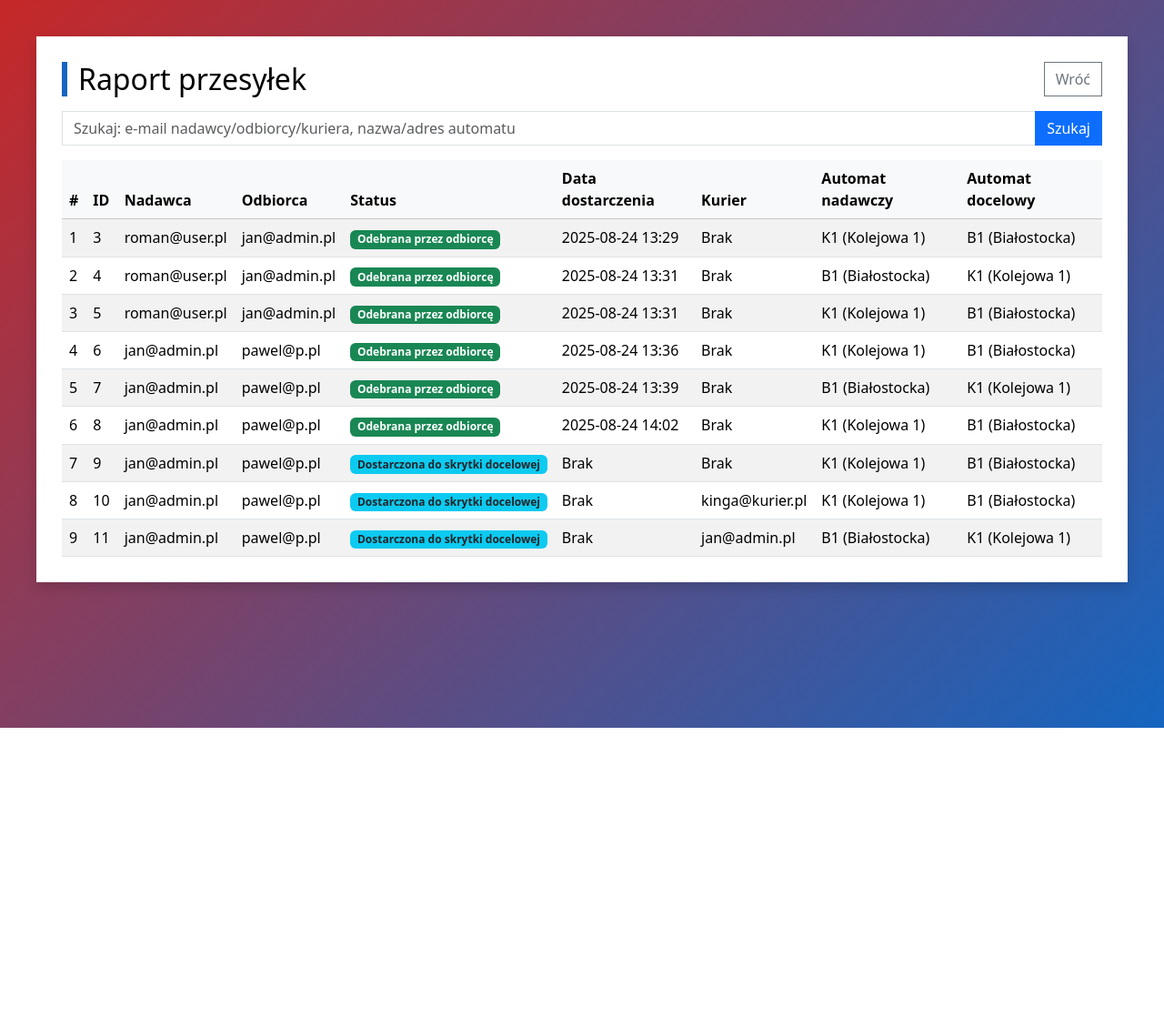
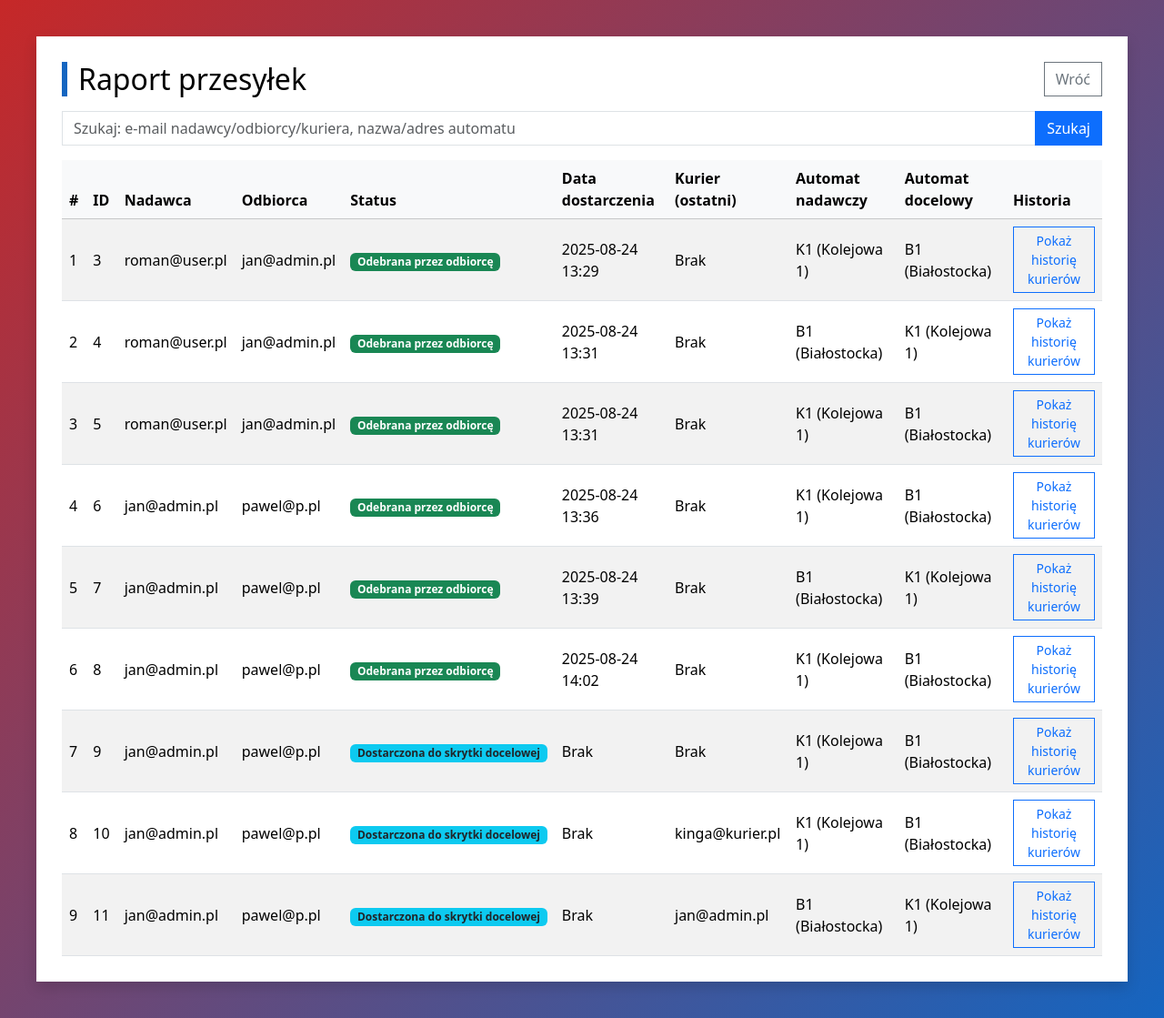
Before and after one commit to Najemnik001/Automat-paczkowy, a Django app: page /raport-przesylki/ in a window 1280 px wide. Shown: the whole page at 91% size. Before the commit the page ends 800 px from the top, so only its background shows below. Run offline with Django 5.2, Linux system fonts and the light colour scheme; a user stored in the database is signed in; data comes from the database, SQL or seed files in the repository; both versions use the stored data as it was after the commit.

Commit message:
historia kurierów w raporcie

```diff
--- a/Automat_paczkowy/settings.py
+++ b/Automat_paczkowy/settings.py
@@ -143,7 +143,7 @@ WEBPUSH_SETTINGS = {
 # Internationalization
 # https://docs.djangoproject.com/en/5.1/topics/i18n/
 
-LANGUAGE_CODE = 'en-us'
+LANGUAGE_CODE = 'pl'
 
 TIME_ZONE = 'UTC'
 
--- a/frontend/views.py
+++ b/frontend/views.py
@@ -18,6 +18,7 @@ from django.utils import timezone
 import time
 from webpush import send_user_notification
 from django.views.decorators.http import require_POST
+from parcels.models import ParcelCourierHistory, CourierAction
 
 User = settings.AUTH_USER_MODEL
 
@@ -282,10 +283,13 @@ def parcel_report(request):
             Q(sent_to_machine__location__icontains=q)
         )
 
+
     context = {
         'parcels': parcels.select_related(
-            'sender', 'receiver', 'courier_number', 'sent_from_machine', 'sent_to_machine'
-        ),
+        'sender', 'receiver', 'courier_number', 'sent_from_machine', 'sent_to_machine'
+    ).prefetch_related(
+        'courier_history__courier'
+    ),
         'q': q,
     }
     return render(request, 'raport_parcels.html', context)
@@ -311,8 +315,8 @@ def courier_view(request):
 
     lockers_with_parcels = []
     for locker in lockers:
-        to_pick_up = locker.sent_parcels.filter(status='stored_in_machine')  # paczki do odbioru z automatu
-        to_deliver = locker.received_parcels.filter(status='picked_up_by_courier')  # paczki do dostarczenia do automatu
+        to_pick_up = locker.sent_parcels.filter(status='stored_in_machine')
+        to_deliver = locker.received_parcels.filter(status='picked_up_by_courier')
 
         if to_pick_up.exists() or to_deliver.exists():
             lockers_with_parcels.append({
@@ -335,7 +339,10 @@ def mock_pickup_by_courier(request):
             time.sleep(5)
 
             parcel.status = "picked_up_by_courier"
+            parcel.courier_number = request.user
             parcel.save()
+
+            parcel.log_courier_action(request.user, CourierAction.PICKUP)
 
             payload = {
                 "head": "Paczka w drodze!",
@@ -366,7 +373,10 @@ def mock_deliver_to_machine(request):
             time.sleep(5)
 
             parcel.status = "delivered_to_machine"
+            parcel.courier_number = request.user
             parcel.save()
+
+            parcel.log_courier_action(request.user, CourierAction.DROPOFF)
 
             payload = {
                 "head": "Twoja paczka dotarła!",
@@ -401,7 +411,7 @@ def mock_store_parcel(request):
                 payload = {
                     "head": "Twoja paczka jest już w automacie!",
                     "body": f"Paczka '{parcel.name}' od {parcel.sender.username} została umieszczona w automacie.",
-                    "icon": "https://i.imgur.com/dRDxiCQ.png"  # opcjonalna ikonka
+                    "icon": "https://i.imgur.com/dRDxiCQ.png"
                 }
                 send_user_notification(user=parcel.receiver, payload=payload, ttl=1000)
 
--- a/parcels/models.py
+++ b/parcels/models.py
@@ -3,6 +3,10 @@ from django.conf import settings
 from users.models import CustomUser
 from lockers.models import Locker
 
+
+class CourierAction(models.TextChoices):
+    PICKUP = 'pickup', 'Odebrał z automatu'
+    DROPOFF = 'dropoff', 'Zostawił w automacie'
 
 class Parcel(models.Model):
 
@@ -36,3 +40,23 @@ class Parcel(models.Model):
 
     def is_delivered(self):
         return self.status == 'received_by_recipient'
+
+    def log_courier_action(self, courier, action: CourierAction):
+        from .models import ParcelCourierHistory
+        ParcelCourierHistory.objects.create(
+            parcel=self,
+            courier=courier,
+            action=action,
+        )
+
+
+
+class ParcelCourierHistory(models.Model):
+    parcel = models.ForeignKey('Parcel', related_name='courier_history', on_delete=models.CASCADE)
+    courier = models.ForeignKey(settings.AUTH_USER_MODEL, related_name='handled_parcels', on_delete=models.CASCADE)
+    action = models.CharField(max_length=20, choices=CourierAction.choices)
+    dateTime = models.DateTimeField(auto_now_add=True)
+
+
+    class Meta:
+        ordering = ['-dateTime']
--- a/templates/raport_parcels.html
+++ b/templates/raport_parcels.html
@@ -3,7 +3,6 @@
 <head>
     <meta charset="UTF-8">
     <title>Raport przesyłek</title>
-    <!-- Bootstrap -->
     <link href="https://cdn.jsdelivr.net/npm/bootstrap@5.3.2/dist/css/bootstrap.min.css" rel="stylesheet">
 
     <style>
@@ -18,7 +17,7 @@
             border-radius:0; box-shadow:0 6px 14px rgba(0,0,0,.15);
             padding:28px;
         }
-        .btn, .table, .form-control { border-radius:0 !important; } /* kanciaste */
+        .btn, .table, .form-control { border-radius:0 !important; }
         .section-title{
             border-left:6px solid #1565c0;
             padding-left:12px; margin-bottom:16px;
@@ -26,6 +25,7 @@
         .badge-status { font-weight:600; }
     </style>
 </head>
+
 <body>
 <div class="page-card">
     <div class="d-flex justify-content-between align-items-center mb-3">
@@ -57,9 +57,10 @@
                 <th scope="col">Odbiorca</th>
                 <th scope="col">Status</th>
                 <th scope="col">Data dostarczenia</th>
-                <th scope="col">Kurier</th>
+                <th scope="col">Kurier (ostatni)</th>
                 <th scope="col">Automat nadawczy</th>
                 <th scope="col">Automat docelowy</th>
+                <th scope="col">Historia</th>
             </tr>
             </thead>
             <tbody>
@@ -96,10 +97,18 @@
                             {{ parcel.sent_to_machine.name }} ({{ parcel.sent_to_machine.location }})
                         {% else %}Brak{% endif %}
                     </td>
+                    <td>
+                        <button type="button"
+                                class="btn btn-outline-primary btn-sm"
+                                data-bs-toggle="modal"
+                                data-bs-target="#historyModal-{{ parcel.id }}">
+                            Pokaż historię kurierów
+                        </button>
+                    </td>
                 </tr>
             {% empty %}
                 <tr>
-                    <td colspan="8" class="text-center text-muted">Brak przesyłek do wyświetlenia.</td>
+                    <td colspan="10" class="text-center text-muted">Brak przesyłek do wyświetlenia.</td>
                 </tr>
             {% endfor %}
             </tbody>
@@ -107,7 +116,55 @@
     </div>
 </div>
 
-<!-- Bootstrap JS (opcjonalnie) -->
+
+{% for parcel in parcels %}
+<div class="modal fade" id="historyModal-{{ parcel.id }}" tabindex="-1" aria-labelledby="historyLabel-{{ parcel.id }}" aria-hidden="true">
+  <div class="modal-dialog modal-dialog-scrollable">
+    <div class="modal-content" style="border-radius:0;">
+      <div class="modal-header">
+        <h5 class="modal-title" id="historyLabel-{{ parcel.id }}">Historia kurierów — Paczka ID: {{ parcel.id }}</h5>
+        <button type="button" class="btn-close" data-bs-dismiss="modal" aria-label="Zamknij"></button>
+      </div>
+      <div class="modal-body">
+        {% if parcel.courier_history.all %}
+            <div class="table-responsive">
+                <table class="table table-sm align-middle">
+                    <thead>
+                        <tr>
+                            <th>Imię</th>
+                            <th>Nazwisko</th>
+                            <th>Email</th>
+                            <th>Akcja</th>
+                            <th>Czas</th>
+                        </tr>
+                    </thead>
+                    <tbody>
+                        {% for h in parcel.courier_history.all %}
+                            <tr>
+                                <td>{{ h.courier.username }}</td>
+                                <td>{{ h.courier.usersurname }}</td>
+                                <td>{{ h.courier.email }}</td>
+                                <td>{{ h.get_action_display }}</td>
+                                <td>{{ h.dateTime|date:"Y-m-d H:i" }}</td>
+                            </tr>
+                        {% empty %}
+                            <tr><td colspan="5" class="text-muted text-center">Brak historii.</td></tr>
+                        {% endfor %}
+                    </tbody>
+                </table>
+            </div>
+        {% else %}
+            <p class="text-muted mb-0">Brak historii.</p>
+        {% endif %}
+      </div>
+      <div class="modal-footer">
+        <button type="button" class="btn btn-outline-secondary" data-bs-dismiss="modal">Zamknij</button>
+      </div>
+    </div>
+  </div>
+</div>
+{% endfor %}
+
 <script src="https://cdn.jsdelivr.net/npm/bootstrap@5.3.2/dist/js/bootstrap.bundle.min.js"></script>
 </body>
 </html>
```
Also changed, not shown: templates/create_parcel.html (+1 -13 lines), db.sqlite3, parcels/migrations/0003_alter_parcel_package_size_alter_parcel_status_and_more.py (added), parcels/migrations/0004_alter_parcelcourierhistory_options_and_more.py (added). Lines whose indentation alone changed are shown as unchanged.
